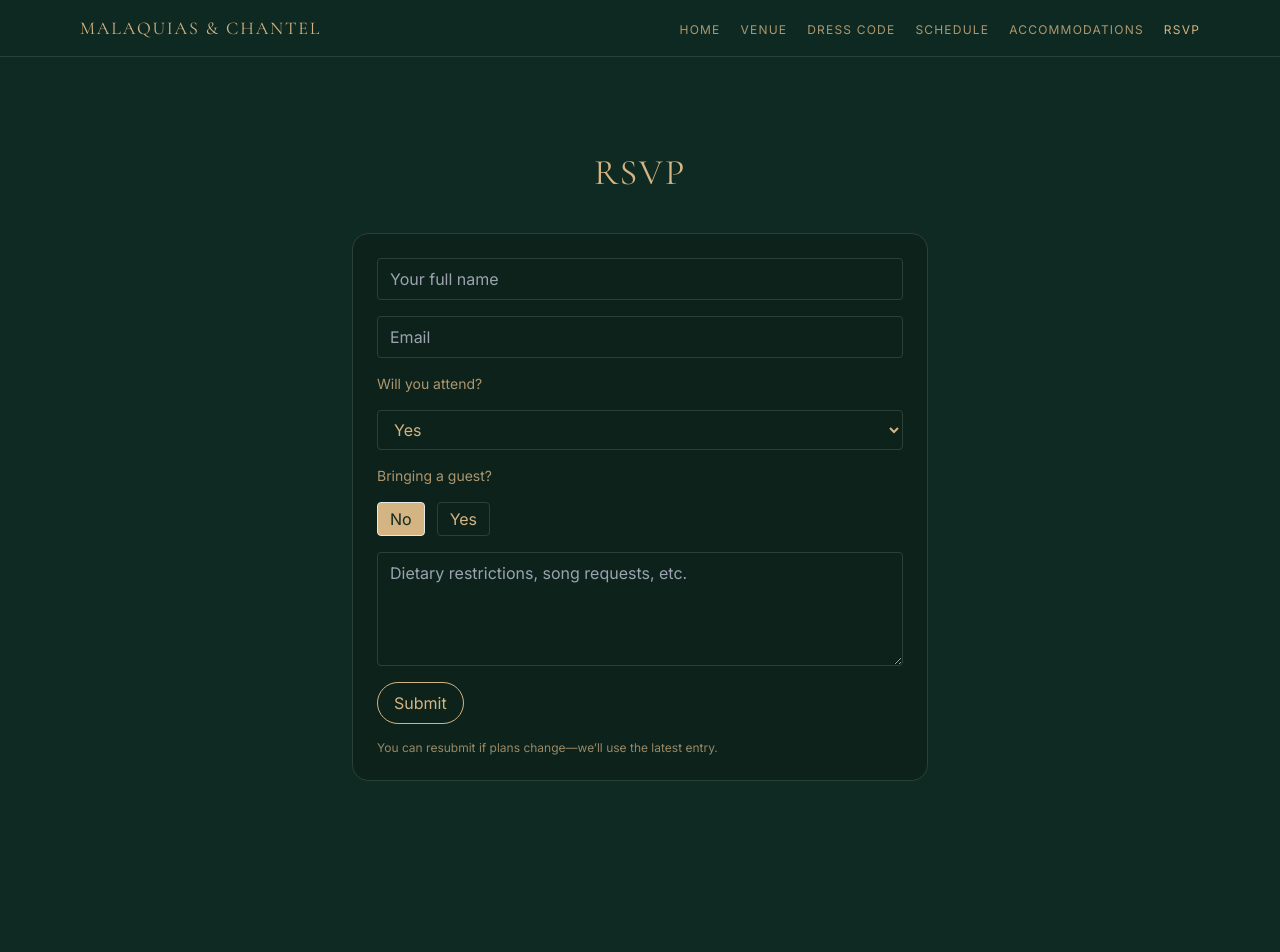
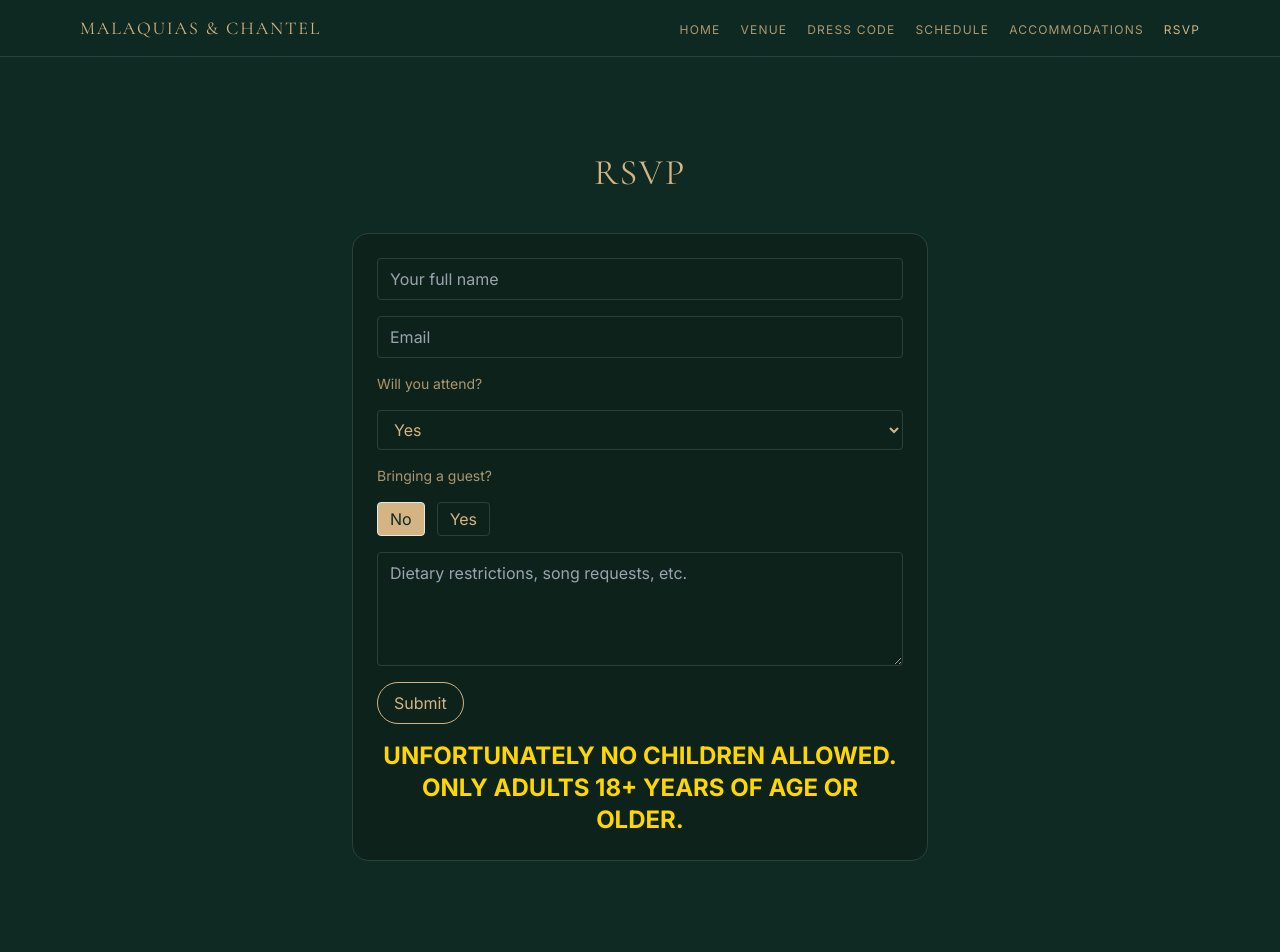
Before and after one commit to mmarconi93/wedding-new, a Next.js app: page /rsvp in a window 1280 px wide. Shown: the top 952 px of the page. Built offline with nearby package versions, Linux system fonts and the light colour scheme.

Commit message:
added no children to rsvp

```diff
--- a/app/rsvp/page.tsx
+++ b/app/rsvp/page.tsx
@@ -124,7 +124,10 @@ export default function Page() {
               {loading ? "Submitting..." : "Submit"}
             </button>
             {err && <p className="text-sm text-red-300">{err}</p>}
-            <p className="text-xs opacity-70">You can resubmit if plans change—we’ll use the latest entry.</p>
+
+            <p className="text-2xl font-bold text-[#FFD700] text-center uppercase">
+              UNFORTUNATELY NO CHILDREN ALLOWED. ONLY ADULTS 18+ YEARS OF AGE OR OLDER.
+            </p>
           </form>
         ) : (
           <div className="max-w-lg mx-auto card text-center">
```
